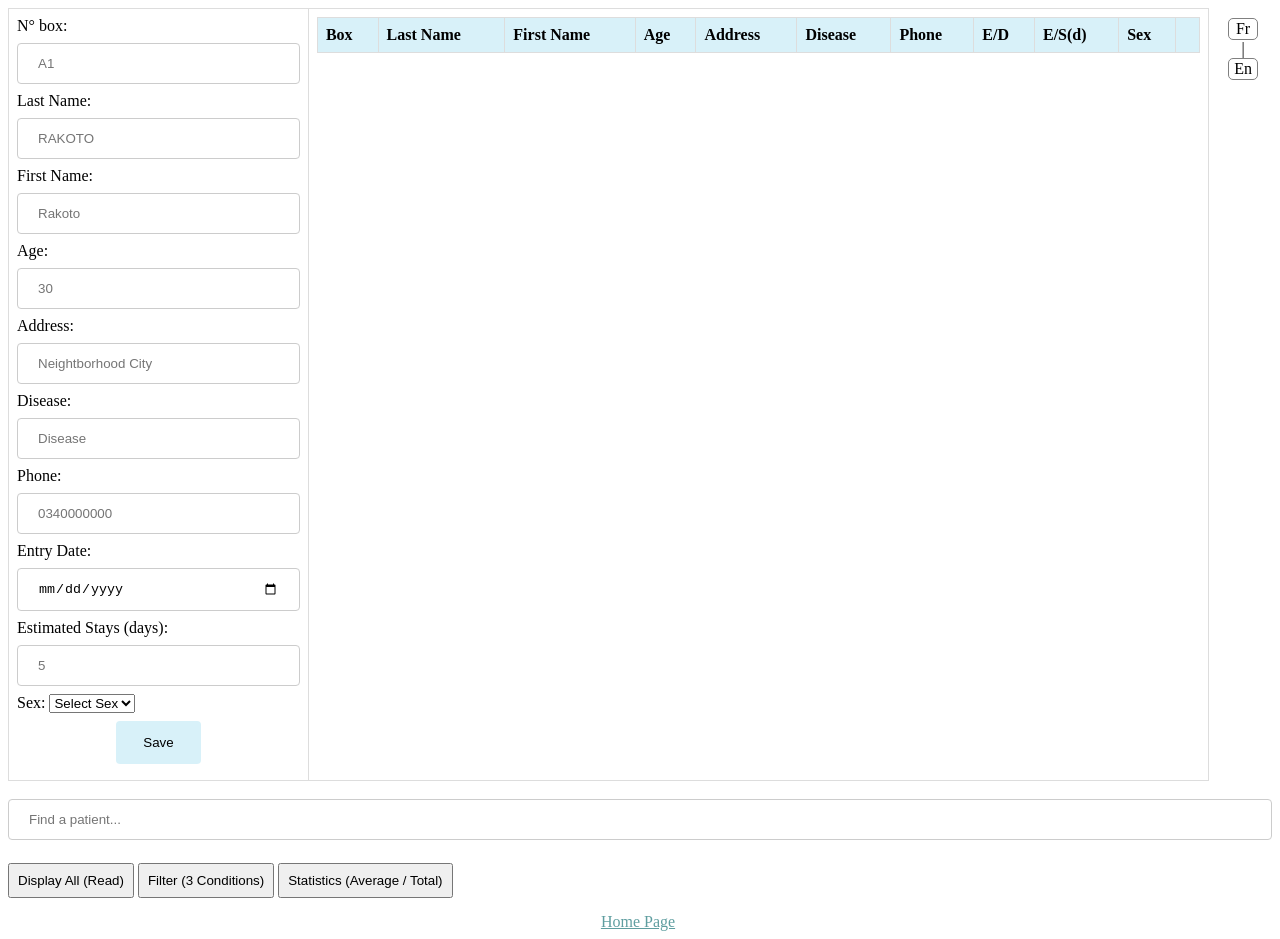
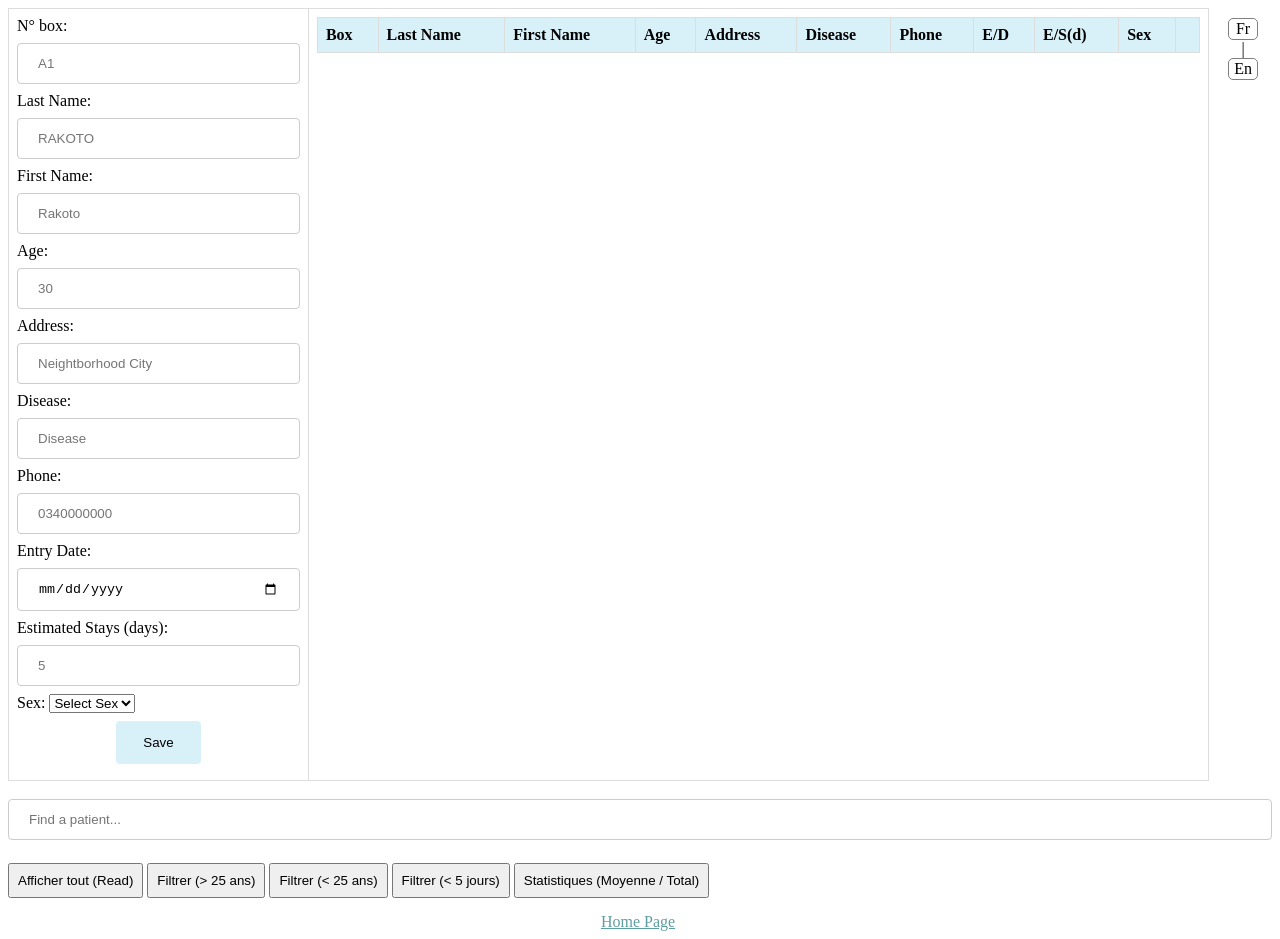
Before and after one commit to tsanta-rajaofeno/gestion-patient-CHU-2, a website: page index_en.html in a window 1280 px wide. Drawn offline with Linux system fonts and the light colour scheme; no server answers.

Commit message:
Push finale: filtrage avec 3 conditions différentes

```diff
--- a/index_en.html
+++ b/index_en.html
@@ -171,16 +171,22 @@
       placeholder="Find a patient..."
     />
     <script src="script_en.js"></script>
-    <!-- Boutons demandés par le sujet pour les requêtes SQL -->
+    <!-- Boutons des requêtes SQL -->
     <div style="margin: 15px 0">
       <button onclick="chargerPatients()" style="padding: 8px">
-        Display All (Read)
+        Afficher tout (Read)
       </button>
-      <button onclick="chargerFiltre3Conditions()" style="padding: 8px">
-        Filter (3 Conditions)
+      <button onclick="chargerFiltrePlus25()" style="padding: 8px">
+        Filtrer (> 25 ans)
+      </button>
+      <button onclick="chargerFiltreMoins25()" style="padding: 8px">
+        Filtrer (< 25 ans)
+      </button>
+      <button onclick="chargerFiltreSejoursMoins5()" style="padding: 8px">
+        Filtrer (< 5 jours)
       </button>
       <button onclick="chargerStats()" style="padding: 8px">
-        Statistics (Average / Total)
+        Statistiques (Moyenne / Total)
       </button>
     </div>
 
--- a/script_en.js
+++ b/script_en.js
@@ -158,8 +158,8 @@ function searchTable() {
   }
 }
 
-function chargerFiltre3Conditions() {
-  fetch("/api/patients/filtre")
+function chargerFiltrePlus25() {
+  fetch("/api/patients/filtre/plus-25")
     .then((res) => res.json())
     .then((data) => {
       let table = document
@@ -168,7 +168,33 @@ function chargerFiltre3Conditions() {
       table.innerHTML = "";
       data.forEach((p) => insertNewRecordFromDB(p));
     })
-    .catch((err) => console.error("Erreur filtre:", err));
+    .catch((err) => console.error("Erreur filtre plus de 25 ans:", err));
+}
+
+function chargerFiltreMoins25() {
+  fetch("/api/patients/filtre/moins-25")
+    .then((res) => res.json())
+    .then((data) => {
+      let table = document
+        .getElementById("patient_liste")
+        .getElementsByTagName("tbody")[0];
+      table.innerHTML = "";
+      data.forEach((p) => insertNewRecordFromDB(p));
+    })
+    .catch((err) => console.error("Erreur filtre moins de 25 ans:", err));
+}
+
+function chargerFiltreSejoursMoins5() {
+  fetch("/api/patients/filtre/sejours-moins-5")
+    .then((res) => res.json())
+    .then((data) => {
+      let table = document
+        .getElementById("patient_liste")
+        .getElementsByTagName("tbody")[0];
+      table.innerHTML = "";
+      data.forEach((p) => insertNewRecordFromDB(p));
+    })
+    .catch((err) => console.error("Erreur filtre séjours < 5 jours:", err));
 }
 
 function chargerStats() {
```
Also changed, not shown: index.html (+9 -3 lines), script.js (+31 -3 lines), server.js (+21 -2 lines).
